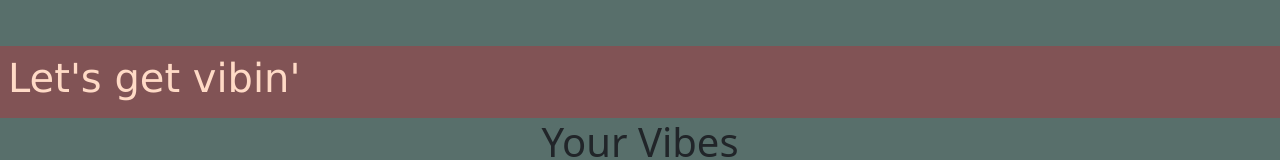
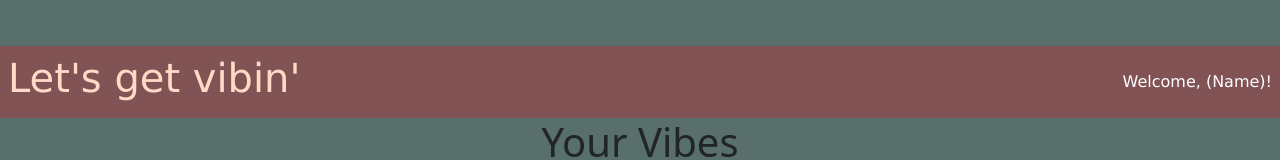
Before and after one commit to mollyhoward319/vibey-reads, a React (Vite) app in the folder client/: page /profile in a window 1280 px wide. Shown: the part 430-590 px from the top of the page. Built offline with nearby package versions, Linux system fonts and the light colour scheme; no server answers.

Commit message:
added name to header

```diff
--- a/client/src/components/Header.jsx
+++ b/client/src/components/Header.jsx
@@ -7,7 +7,7 @@ const Header = () => {
       <h1>Let's get vibin'</h1>
       <nav>
         <ul>
-        {/* <li>Welcome, {username}!</li> Display the username */}
+        <li>Welcome, (Name)!</li>
         </ul>
       </nav>
     </header>
```
